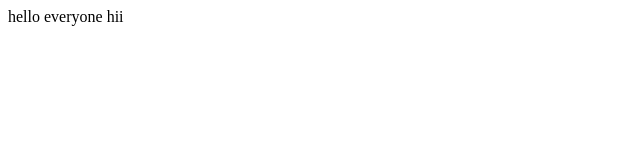
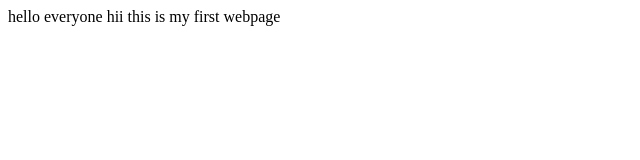
Before and after one commit to kemimese1/testweb, a plain HTML site: page index.html in a window 1280 px wide. Shown: the whole page, without its empty margins (0-640 px from the left). Drawn offline with Linux system fonts and the light colour scheme.

Commit message:
version 2

```diff
--- a/index.html
+++ b/index.html
@@ -8,5 +8,6 @@
 <body>
     hello everyone
     hii
+    this is my first webpage
 </body>
 </html>
```
